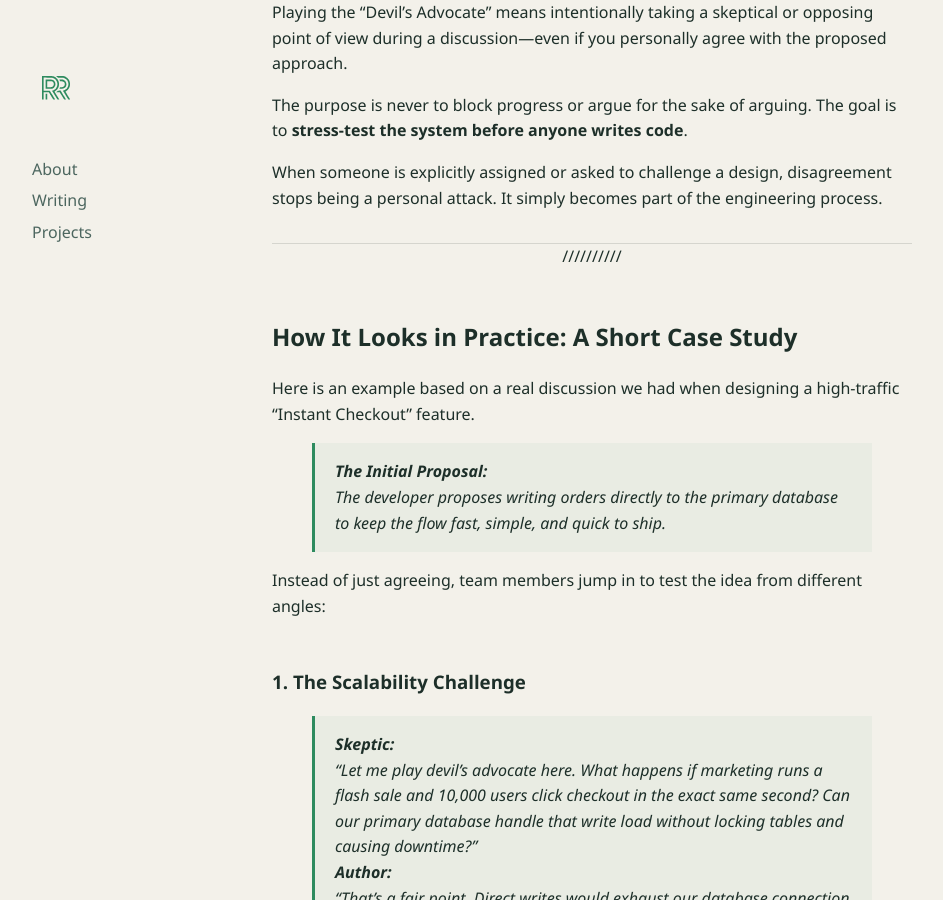
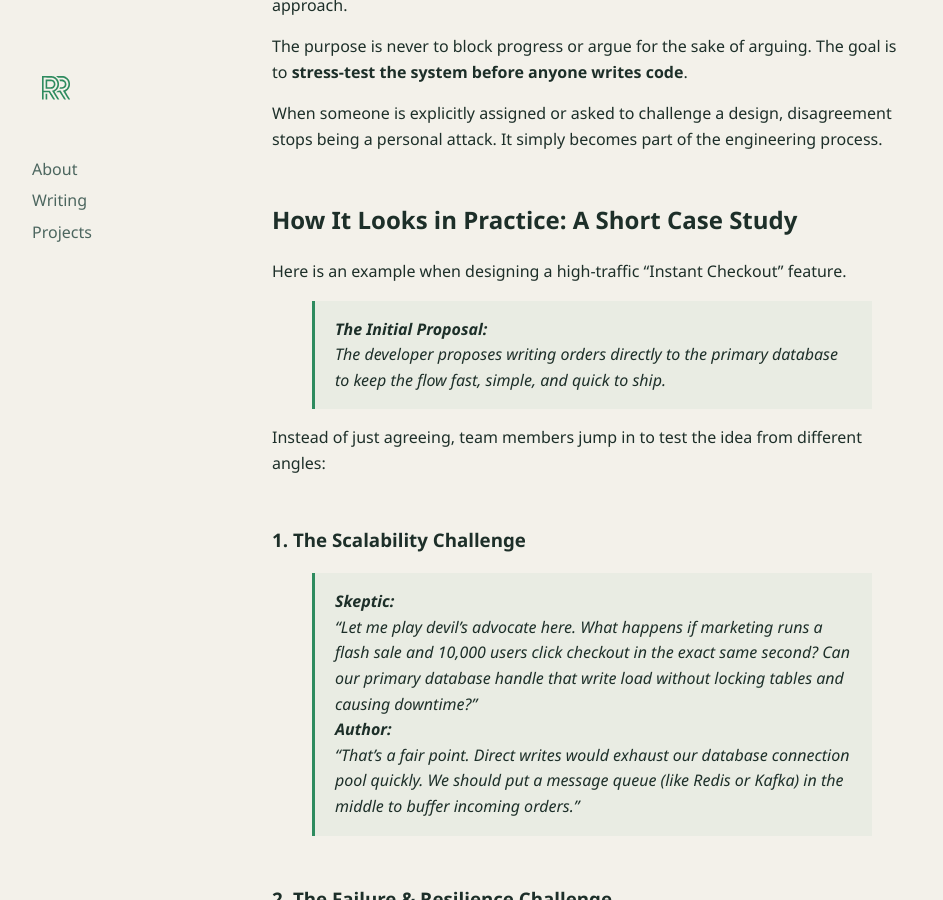
Before and after one commit to raisrahim/raisrahim.github.io, a Jekyll site: the page built from _posts/2026-11-13-devils-advocate.md, in a window 1280 px wide and 900 px high, scrolled down 831 px. Shown: the whole window, without its empty margins (96-1039 px from the left). Built offline with Jekyll 4.4.1, drawn with Linux system fonts in a browser that asks for light colours; our own code applies the rules of GitHub Pages for plain Markdown files.

Commit message:
fix: remove unnecessary line breaks and improve clarity in the 'Devil’s Advocate' article

```diff
--- a/_posts/2026-11-13-devils-advocate.md
+++ b/_posts/2026-11-13-devils-advocate.md
@@ -10,8 +11,6 @@ Coming from Indonesia, I see this happen often. Culturally, people usually hesit
 
 To solve this, I introduced a simple practice to our team: **The Devil’s Advocate Technique**.
 
----
-
 ## What Does It Mean?
 
 Playing the "Devil’s Advocate" means intentionally taking a skeptical or opposing point of view during a discussion—even if you personally agree with the proposed approach.
@@ -20,11 +19,9 @@ The purpose is never to block progress or argue for the sake of arguing. The goa
 
 When someone is explicitly assigned or asked to challenge a design, disagreement stops being a personal attack. It simply becomes part of the engineering process.
 
----
-
 ## How It Looks in Practice: A Short Case Study
 
-Here is an example based on a real discussion we had when designing a high-traffic "Instant Checkout" feature.
+Here is an example when designing a high-traffic "Instant Checkout" feature.
 
 > **The Initial Proposal:**
 > The developer proposes writing orders directly to the primary database to keep the flow fast, simple, and quick to ship.
@@ -54,8 +51,6 @@ Instead of just agreeing, team members jump in to test the idea from different a
 
 In less than 15 minutes, the team identified a major bottleneck, protected the system against data loss, and simplified the code structure—all before opening a single Pull Request.
 
----
-
 ## Where We Use This in Our SDLC
 
 We apply this technique at two key points in our workflow:
@@ -64,8 +59,6 @@ We apply this technique at two key points in our workflow:
    We challenge core assumptions about scale, network latency, database locks, and third-party API dependencies.
 2. **Code Reviews (Pull Requests):**
    We look beyond simple syntax and styling. We ask practical questions: *"What happens if this external API times out?"* or *"Is this abstraction really needed right now?"*
-
----
 
 ## 4 Rules to Keep Discussions Healthy
 
@@ -76,8 +69,6 @@ To make sure this technique builds psychological safety rather than negative vib
 3. **Bring alternatives, not just complaints:** Avoid saying *"this won't work."* Instead, frame it as a trade-off: *"If we optimize for simplicity here, how much flexibility do we lose later?"*
 4. **Time-box the debate:** Keep the discussion within 15 to 20 minutes so you don't get stuck in analysis paralysis. Highlight the risks, agree on the trade-offs, and move forward.
 
----
-
 ## Final Thoughts
 
 Growing as an engineer isn't just about knowing how to write code; it is about knowing how to ask the right questions before a system breaks.
```
Also changed, not shown: other parts of _posts/2026-11-13-devils-advocate.md (+1 -0 lines).
